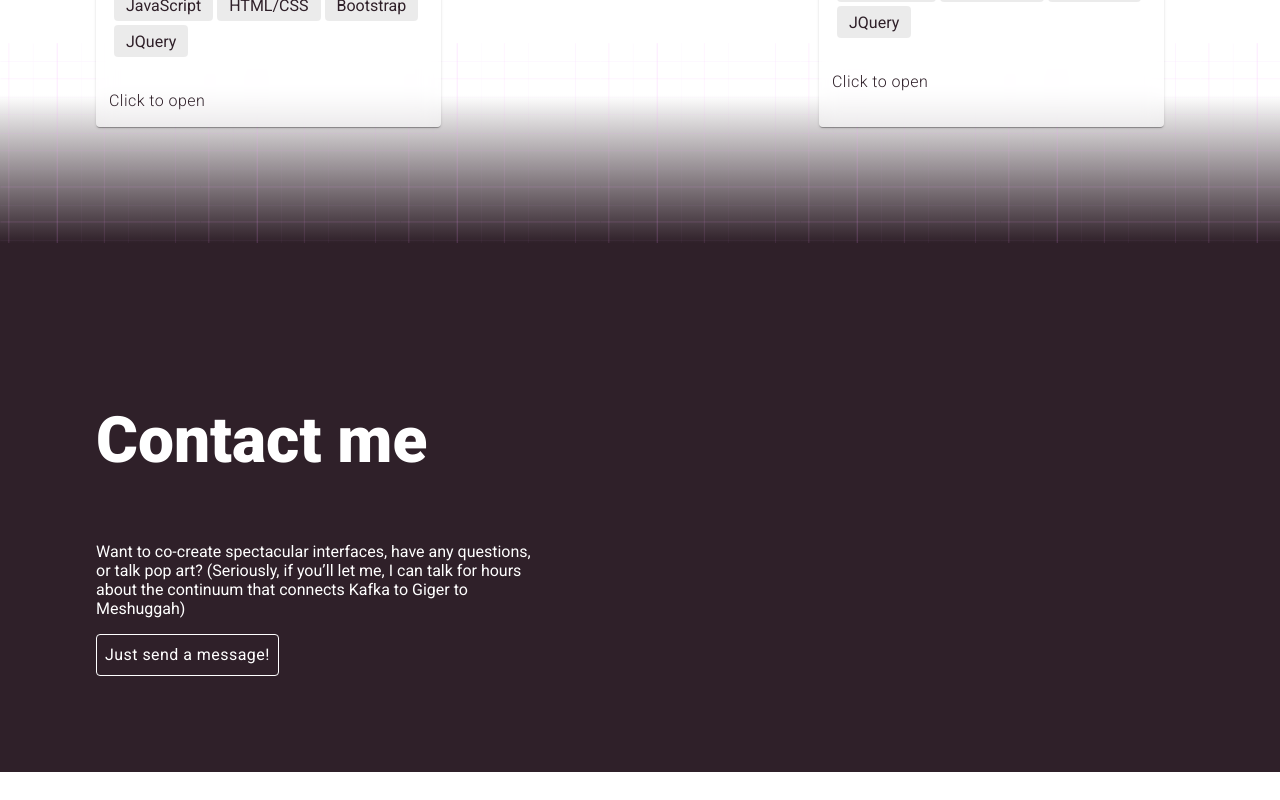
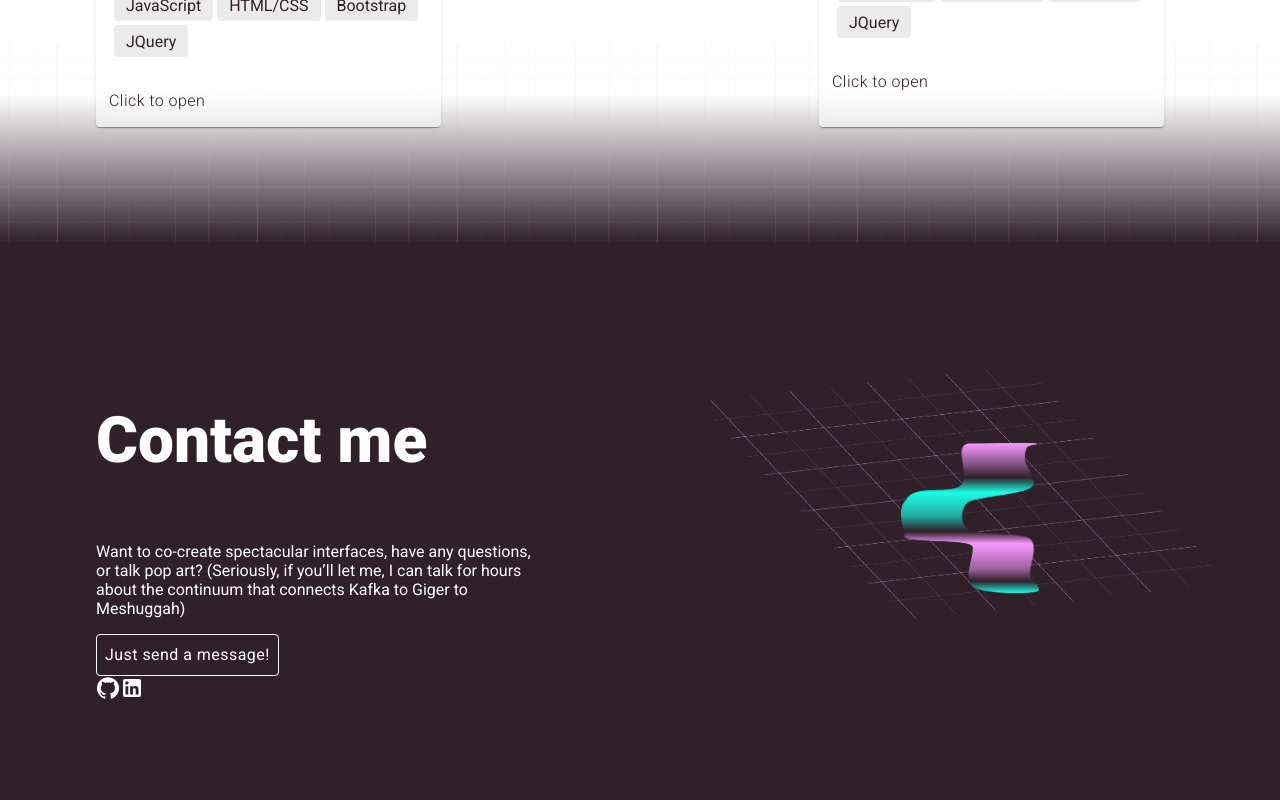
Before and after one commit to ravishanw/ravishanw-portfolio, a React (Vite) app: page / in a window 1280 px wide. Shown: the part 2951-3751 px from the top of the page. Before the commit the page ends 3723 px from the top, so only its background shows below. Built offline with nearby package versions, Linux system fonts and the light colour scheme.

Commit message:
slanted fluid graphic added to contact me

```diff
--- a/src/App.jsx
+++ b/src/App.jsx
@@ -1,4 +1,5 @@
 import Navbar from "./components/Navbar.jsx";
+import FluidImg from "./assets/neon-fluid.png";
 import Welcome from "./components/Welcome.jsx";
 import AboutMe from "./components/AboutMe.jsx";
 import MyWork from "./components/MyWork.jsx";
@@ -31,10 +32,10 @@ function App() {
   return (
     <div>
       <Navbar navList={navItems} />
-      <Welcome navList={navItems} />
+      <Welcome fluidGraphic={FluidImg} navList={navItems} />
       <AboutMe />
       <MyWork />
-      <ContactMe />
+      <ContactMe fluidGraphic={FluidImg} />
     </div>
   );
 }
--- a/src/components/ContactMe.jsx
+++ b/src/components/ContactMe.jsx
@@ -1,8 +1,11 @@
 import Grid from "@mui/material/Grid";
 import SectionTitle from "./SectionTitle";
 import Button from "@mui/material/Button";
+import LinkedInIcon from "@mui/icons-material/LinkedIn";
+import GitHubIcon from "@mui/icons-material/GitHub";
+import SlantedGrid from "./SlantedGrid";
 
-function ContactMe() {
+function ContactMe(props) {
   return (
     <section id="contact-me">
       <Grid className="contact-me-container" container spacing={2}>
@@ -35,9 +38,15 @@ function ContactMe() {
             >
               Just send a message!
             </Button>
+            <div className="socials-container">
+              <GitHubIcon />
+              <LinkedInIcon />
+            </div>
           </div>
         </Grid>
-        <Grid item xs={12} md={6}></Grid>
+        <Grid item xs={12} md={6}>
+          <SlantedGrid fluidGraphic={props.fluidGraphic} />
+        </Grid>
       </Grid>
     </section>
   );
--- /dev/null
+++ b/src/components/SlantedGrid.jsx
@@ -0,0 +1,19 @@
+import SlantedPinkGrid from "../assets/slanted-grid.png";
+function SlantedGrid(props) {
+  return (
+    <div className="slanted-container">
+      <img
+        className="slanted-grid"
+        src={SlantedPinkGrid}
+        alt="pink grid graphic"
+      />
+      <img
+        className="slanted-fluid"
+        src={props.fluidGraphic}
+        alt="fluid graphic"
+      />
+    </div>
+  );
+}
+
+export default SlantedGrid;
--- a/src/components/Welcome.jsx
+++ b/src/components/Welcome.jsx
@@ -1,7 +1,6 @@
 import Grid from "@mui/material/Grid";
 import PinkGrid from "./PinkGrid";
 import WelcomeMenu from "./WelcomeMenu";
-import FluidImg from "../assets/neon-fluid.png";
 
 function Welcome(props) {
   return (
@@ -27,7 +26,7 @@ function Welcome(props) {
       <Grid item xs={12} md={6}>
         <PinkGrid
           customClass="neon-fluid"
-          imgSrc={FluidImg}
+          imgSrc={props.fluidGraphic}
           imgAlt="neon fluid graphic"
         />
       </Grid>
--- a/src/index.css
+++ b/src/index.css
@@ -175,3 +175,24 @@ a {
   background-color: #2F2029;
   color:#fff;
 }
+.slanted-container {
+  display: flex;
+  height:500px;
+  justify-content: center;
+  position: relative;
+  width: 100%;
+}
+.slanted-grid {
+  height: 250px;
+  margin-top: 20%;
+  position:relative;
+  transform: skew(20deg);
+  z-index: 1;
+}
+.slanted-fluid {
+  height: 150px;
+  left: 40%;
+  position: absolute;
+  top: 40%;
+  z-index: 2;
+}
```
Also changed, not shown: src/assets/slanted-grid.png (added).
